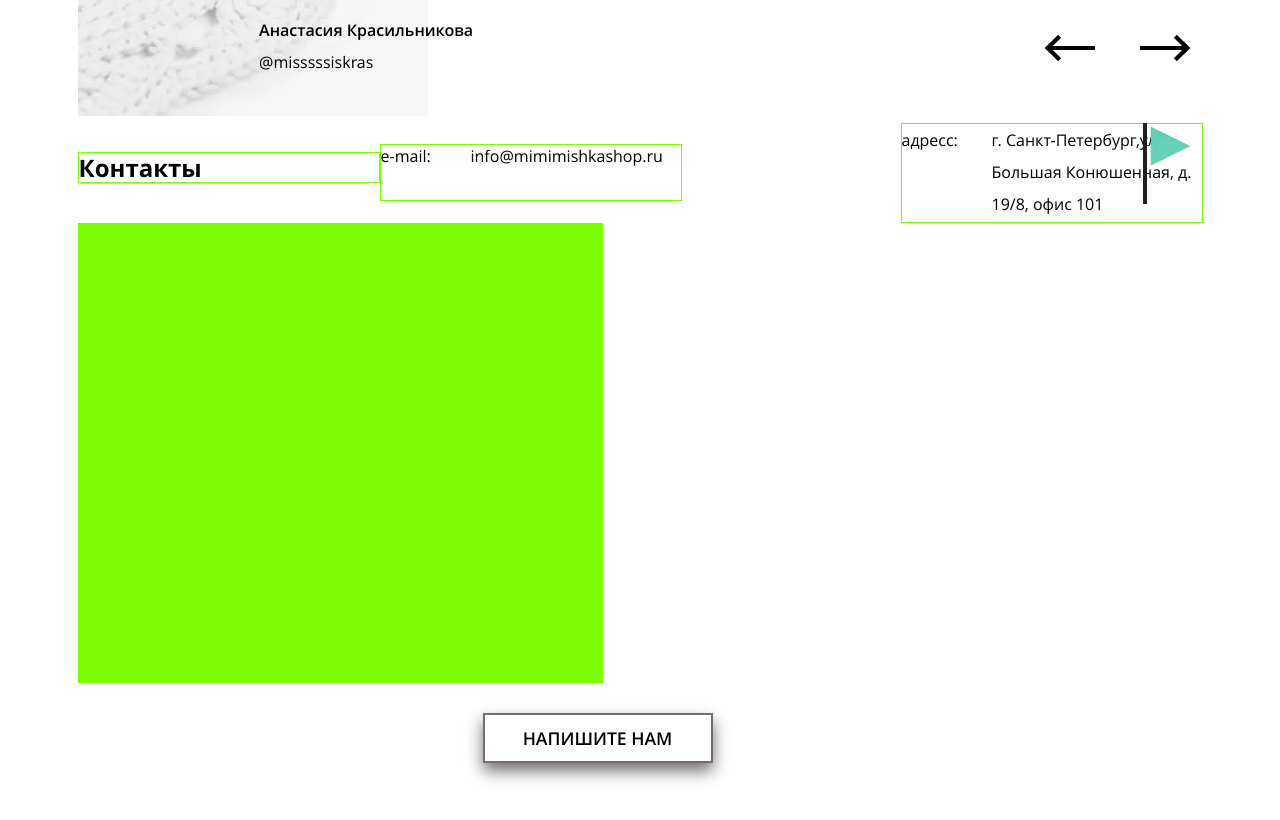
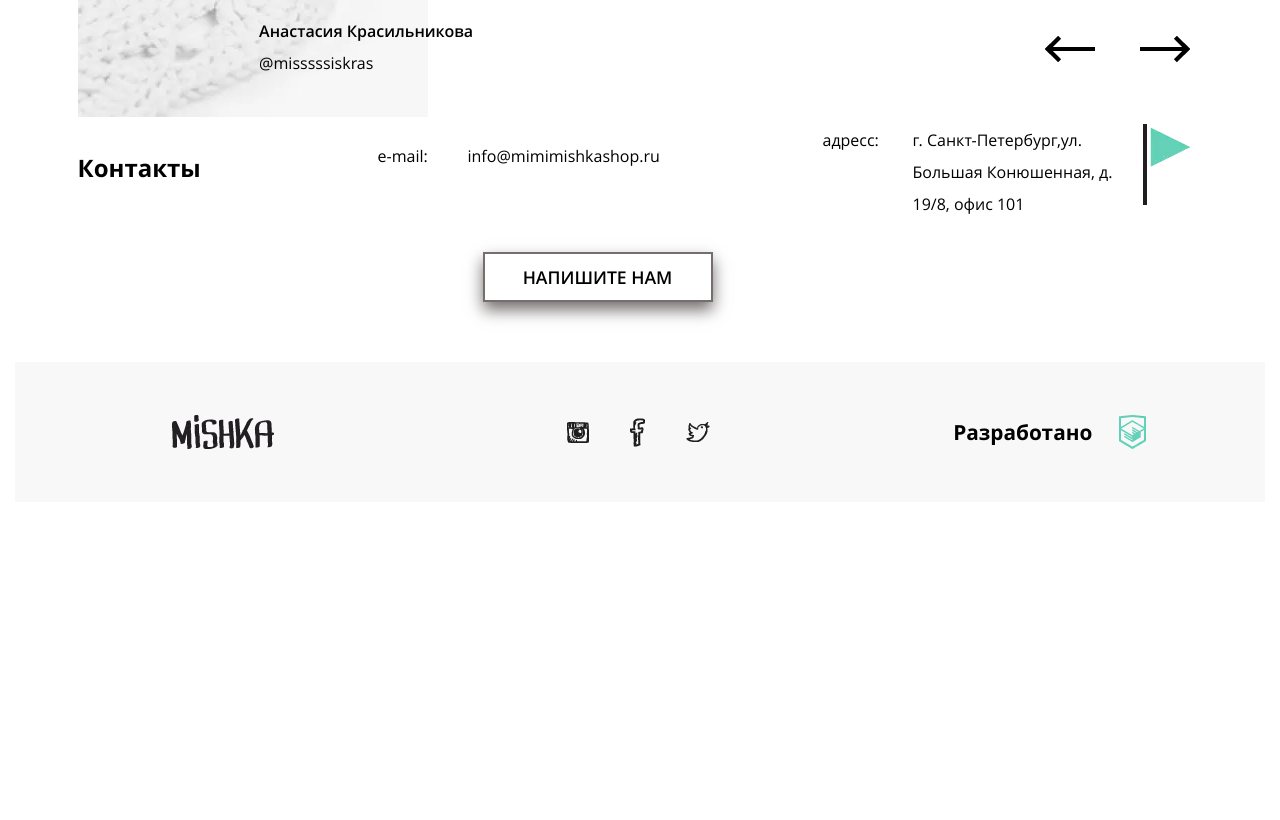
Before and after one commit to Merlin1618/Mishka, a website: page app/index.html in a window 1280 px wide. Shown: the part 2781-3601 px from the top of the page. After the commit the page ends 3283 px from the top, so only its background shows below. Drawn offline with Linux system fonts and the light colour scheme.

Commit message:
Polished

```diff
--- a/app/CSS/SASS/2_index-body.scss
+++ b/app/CSS/SASS/2_index-body.scss
@@ -739,6 +739,7 @@ $grey-background:rgb(241, 241, 241);
     }
   }
 
+
   section {
     display: flex;
     flex-flow: row wrap;
@@ -748,20 +749,21 @@ $grey-background:rgb(241, 241, 241);
 
     h3 {
       width: 300px;
-      border: 1px solid lawngreen;
+      // border: 1px solid lawngreen;
 
     }
 
     .mail {
       width: 300px;
-      border: 1px solid lawngreen;
+      // border: 1px solid lawngreen;
       // margin-left: 40px;
 
     }
 
     .adress {
       width: 300px;
-      border: 1px solid lawngreen;
+      margin-right: 80px;
+      // border: 1px solid lawngreen;
       // margin-left: 40px;
 
     }
--- a/app/CSS/SASS/5_catalog.scss
+++ b/app/CSS/SASS/5_catalog.scss
@@ -152,7 +152,7 @@ $grey-background: rgb(241, 241, 241);
     }
   }
   .zigzag{
-    margin-top: -35px;
+    margin-top: -34px;
   }
 
   .description {
--- a/app/CSS/style.css
+++ b/app/CSS/style.css
@@ -788,14 +788,12 @@ body {
     padding-left: 5%;
     padding-right: 5%; }
     section h3 {
-      width: 300px;
-      border: 1px solid lawngreen; }
+      width: 300px; }
     section .mail {
-      width: 300px;
-      border: 1px solid lawngreen; }
+      width: 300px; }
     section .adress {
       width: 300px;
-      border: 1px solid lawngreen; }
+      margin-right: 80px; }
     section .dummy {
       background-color: #7cfc00;
       width: 525px;
@@ -1298,7 +1296,7 @@ body {
       height: 100%;
       width: auto; }
   .zigzag {
-    margin-top: -35px; }
+    margin-top: -34px; }
   .description {
     margin: 0;
     padding: 0;
--- a/app/index.html
+++ b/app/index.html
@@ -133,7 +133,7 @@
 				<p>адресс:</p>
 				<span>г. Санкт-Петербург,ул. Большая Конюшенная, д. 19/8, офис 101</span>
 			</div>
-			<div class="dummy"></div>
+			<!-- <div class="dummy"></div>  -->
 			<!-- <iframe src="" frameborder="0"></iframe> -->
 			<button>НАПИШИТЕ НАМ</button>
 		</section>
```
